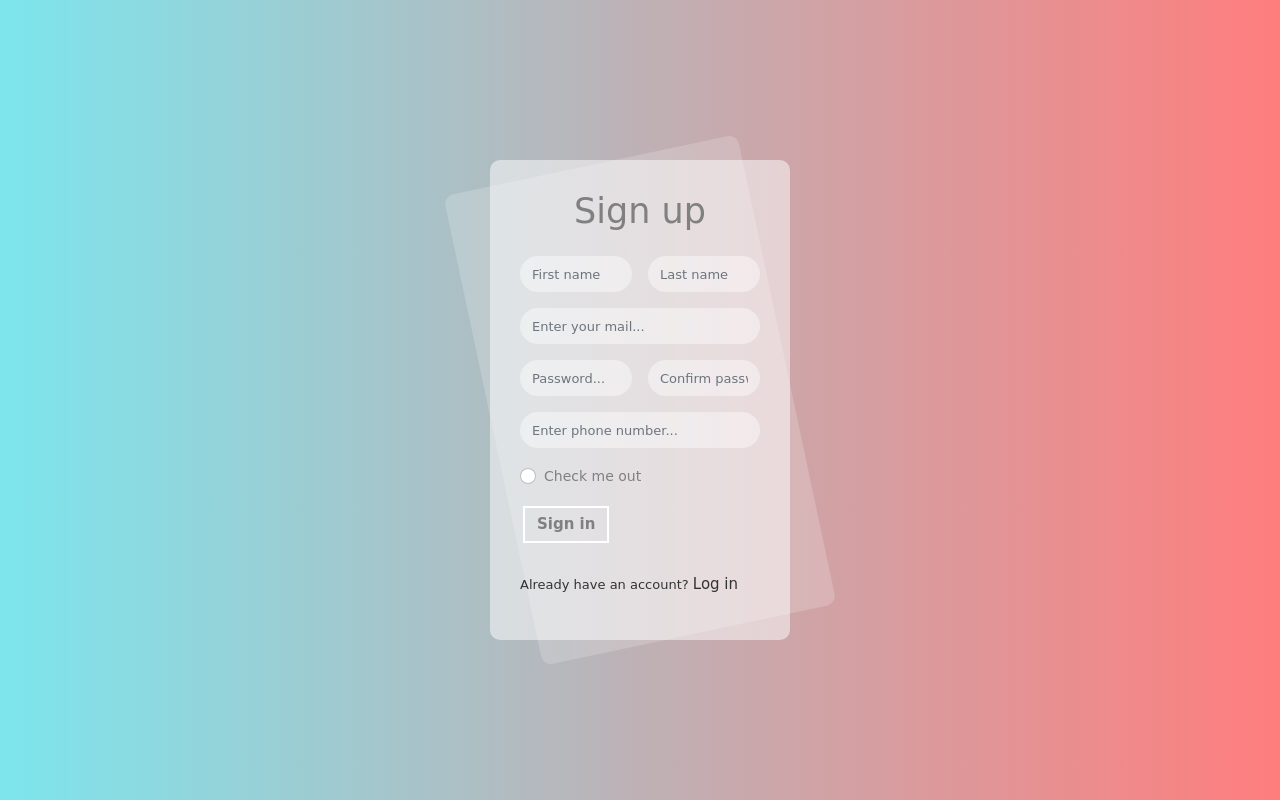
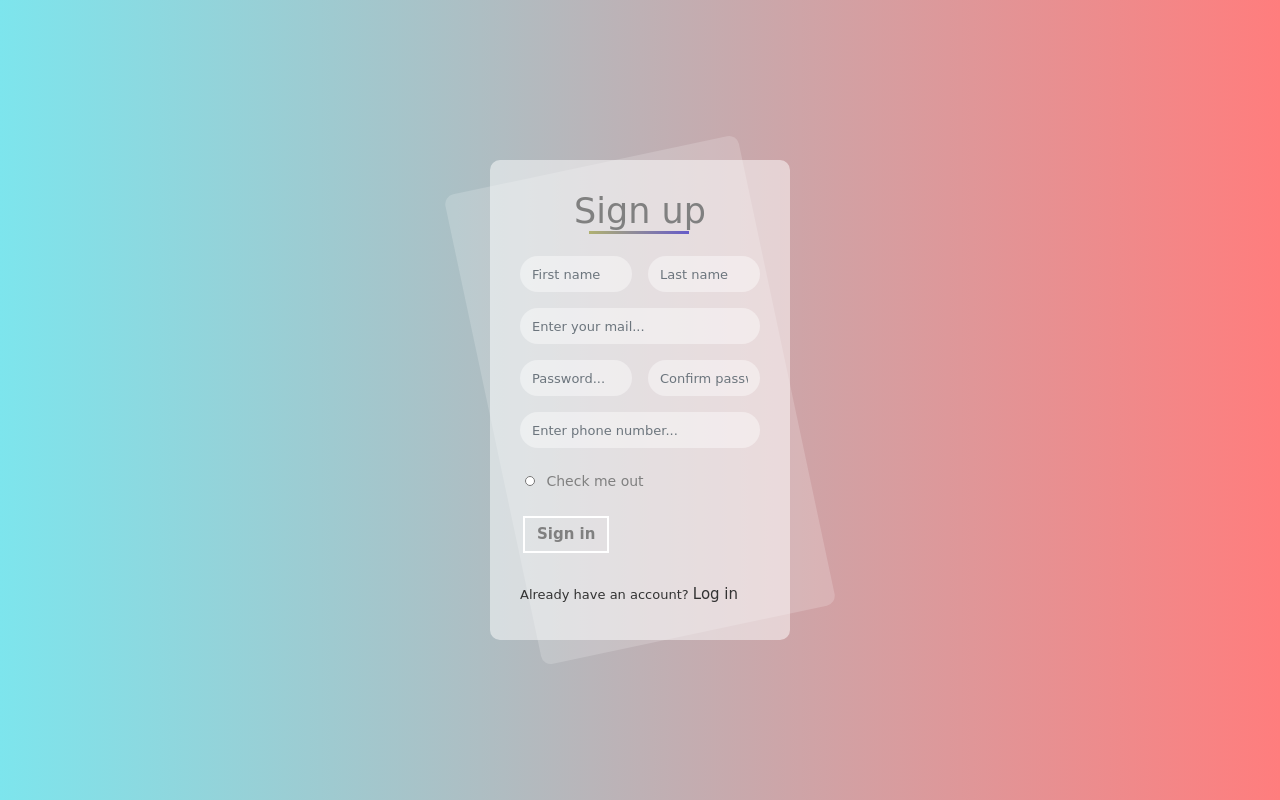
Before and after one commit to Limon-0007/register-page, a plain HTML site: page index.html in a window 1280 px wide. Drawn offline with nearby package versions, Linux system fonts and the light colour scheme; a web font is replaced by a local one.

Commit message:
added site resources

```diff
--- a/index.html
+++ b/index.html
@@ -48,7 +48,7 @@
 
         <div class="col-12">
           <div class="form-check">
-            <input class="form-check-input" type="radio" id="gridCheck" />
+            <input class="check-input" type="radio" id="gridCheck" />
             <label class="form-check-label" for="gridCheck">
               Check me out
             </label>
--- a/style.css
+++ b/style.css
@@ -32,6 +32,17 @@ body {
   font-weight: 500;
   font-size: 35px;
   color: gray;
+  position: relative;
+}
+
+.container h3::after {
+  content: "";
+  position: absolute;
+  bottom: -5%;
+  left: 30%;
+  height: 3px;
+  width: 100px;
+  background-image: linear-gradient(to right, #b0b171, #665bc9);
 }
 
 .container::after {
@@ -48,6 +59,19 @@ body {
   background-color: rgba(255, 255, 255, 0.4);
   border: none;
   border-radius: 30px;
+}
+
+.check-input {
+  width: 10px;
+  height: 10px;
+}
+
+.form-check-label {
+  margin-left: 7px;
+}
+
+.form-check {
+  padding: 5px 5px;
 }
 
 ::placeholder {
@@ -177,7 +201,7 @@ body {
   .container {
     overflow: hidden;
     height: 90%;
-    width: 85%;
+    width: 90%;
   }
 
 }
```
